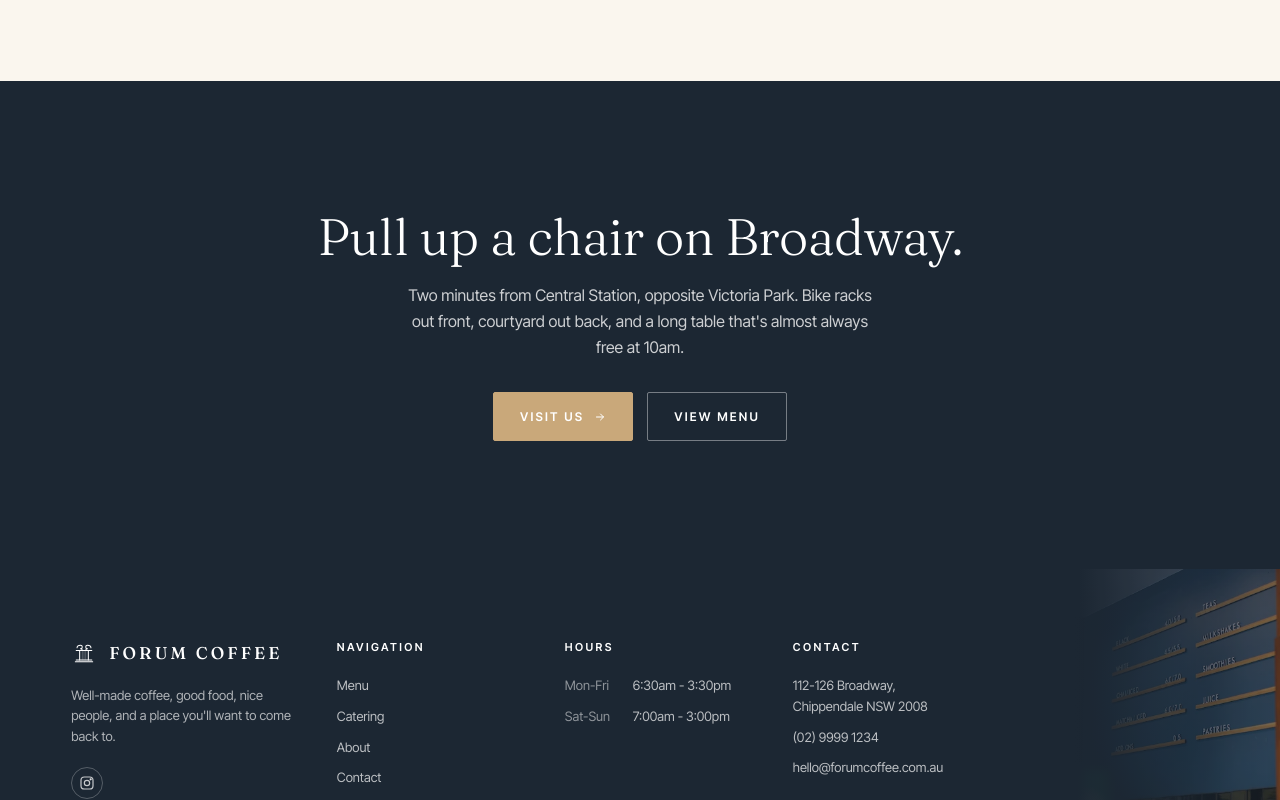
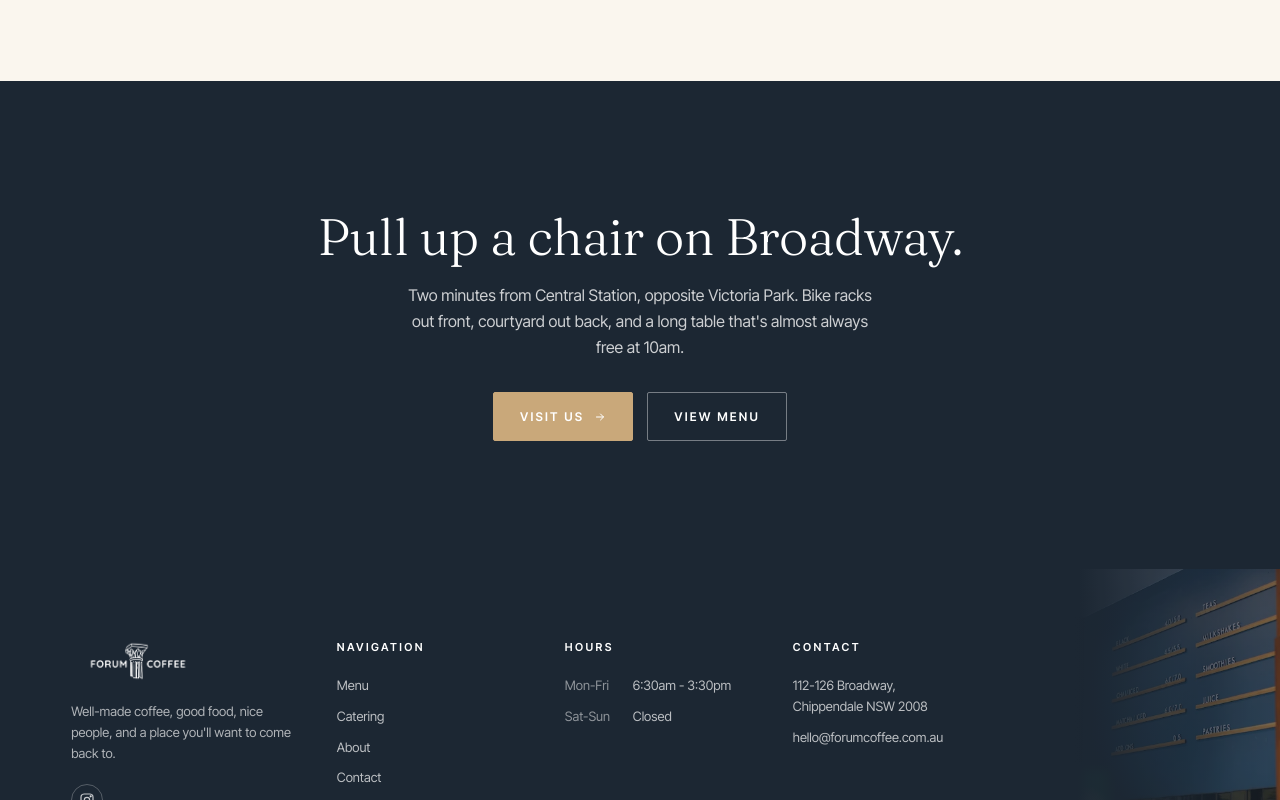
Before and after one commit to seammedia/forum-coffee, a Next.js app: page /about in a window 1280 px wide. Shown: the part 2000-2800 px from the top of the page. Built offline with nearby package versions, Linux system fonts and the light colour scheme.

Commit message:
Update logo, remove phone, close weekends
- Replace SVG logo with new white Forum Coffee image in nav and footer
- Remove phone number from footer, visit, contact, and config
- Set Saturday and Sunday hours to Closed

```diff
--- a/src/app/contact/page.tsx
+++ b/src/app/contact/page.tsx
@@ -2,7 +2,7 @@ import type { Metadata } from "next";
 import { Nav } from "@/components/nav";
 import { Footer } from "@/components/footer";
 import { PageHeader } from "@/components/page-header";
-import { IconPin, IconClock, IconPhone, IconMail } from "@/components/icons";
+import { IconPin, IconClock, IconMail } from "@/components/icons";
 
 export const metadata: Metadata = {
   title: "Contact — Forum Coffee",
@@ -72,12 +72,8 @@ export default function ContactPage() {
                     <span className="icon"><IconClock /></span>
                     <div className="text">
                       <div className="hour-line"><span>Mon-Fri</span><span>6:30am - 3:30pm</span></div>
-                      <div className="hour-line"><span>Sat-Sun</span><span>7:00am - 3:00pm</span></div>
+                      <div className="hour-line"><span>Sat-Sun</span><span>Closed</span></div>
                     </div>
-                  </div>
-                  <div className="visit-row">
-                    <span className="icon"><IconPhone /></span>
-                    <div className="text"><a href="tel:+61299991234">(02) 9999 1234</a></div>
                   </div>
                   <div className="visit-row">
                     <span className="icon"><IconMail /></span>
--- a/src/app/globals.css
+++ b/src/app/globals.css
@@ -134,6 +134,10 @@ a { color: inherit; text-decoration: none; }
   font-size: 17px;
   font-weight: 500;
   letter-spacing: 0.18em;
+}
+.nav-logo {
+  height: 44px;
+  width: auto;
 }
 .nav-links {
   display: flex;
--- a/src/components/footer.tsx
+++ b/src/components/footer.tsx
@@ -1,4 +1,4 @@
-import { ForumLogo, IconInstagram } from "./icons";
+import { IconInstagram } from "./icons";
 
 export function Footer() {
   return (
@@ -10,8 +10,7 @@ export function Footer() {
         <div className="foot-inner">
           <div className="foot-brand-block">
             <a href="#" className="nav-brand">
-              <ForumLogo color="#fff" size={26} />
-              <span className="nav-brand-name">FORUM COFFEE</span>
+              <img src="/images/logo-white.png" alt="Forum Coffee" className="nav-logo" />
             </a>
             <p>
               Well-made coffee, good food, nice people, and a place you&apos;ll
@@ -42,14 +41,13 @@ export function Footer() {
             <h4>Hours</h4>
             <div className="lines">
               <div className="hour-line"><span>Mon-Fri</span><span>6:30am - 3:30pm</span></div>
-              <div className="hour-line"><span>Sat-Sun</span><span>7:00am - 3:00pm</span></div>
+              <div className="hour-line"><span>Sat-Sun</span><span>Closed</span></div>
             </div>
           </div>
           <div className="foot-col">
             <h4>Contact</h4>
             <div className="lines">
               <div className="line">112-126 Broadway,<br />Chippendale NSW 2008</div>
-              <div className="line"><a href="tel:+61299991234">(02) 9999 1234</a></div>
               <div className="line"><a href="mailto:hello@forumcoffee.com.au">hello@forumcoffee.com.au</a></div>
             </div>
           </div>
--- a/src/components/nav.tsx
+++ b/src/components/nav.tsx
@@ -1,4 +1,3 @@
-import { ForumLogo } from "./icons";
 import { SQUARE_ONLINE_URL } from "@/lib/config";
 
 export function Nav() {
@@ -6,8 +5,7 @@ export function Nav() {
     <header className="nav">
       <div className="container nav-inner">
         <a href="/" className="nav-brand">
-          <ForumLogo color="#fff" size={26} />
-          <span className="nav-brand-name">FORUM COFFEE</span>
+          <img src="/images/logo-white.png" alt="Forum Coffee" className="nav-logo" />
         </a>
         <nav className="nav-links">
           <a href="/menu">Menu</a>
--- a/src/components/visit.tsx
+++ b/src/components/visit.tsx
@@ -1,4 +1,4 @@
-import { IconPin, IconClock, IconPhone, IconMail } from "./icons";
+import { IconPin, IconClock, IconMail } from "./icons";
 
 export function Visit() {
   return (
@@ -20,13 +20,7 @@ export function Visit() {
                 <span className="icon"><IconClock /></span>
                 <div className="text">
                   <div className="hour-line"><span>Mon-Fri</span><span>6:30am - 3:30pm</span></div>
-                  <div className="hour-line"><span>Sat-Sun</span><span>7:00am - 3:00pm</span></div>
-                </div>
-              </div>
-              <div className="visit-row">
-                <span className="icon"><IconPhone /></span>
-                <div className="text">
-                  <a href="tel:+61299991234">(02) 9999 1234</a>
+                  <div className="hour-line"><span>Sat-Sun</span><span>Closed</span></div>
                 </div>
               </div>
               <div className="visit-row">
--- a/src/lib/config.ts
+++ b/src/lib/config.ts
@@ -11,13 +11,11 @@ export const SQUARE_EMBED_ENABLED = false;
 export const BUSINESS = {
   name: "Forum Coffee",
   address: "112-126 Broadway, Chippendale NSW 2008",
-  phone: "(02) 9999 1234",
-  phoneTel: "+61299991234",
   email: "hello@forumcoffee.com.au",
   cateringEmail: "catering@forumcoffee.com.au",
   instagram: "https://www.instagram.com/forumcoffeeunda/",
   hours: {
     weekday: "6:30am - 3:30pm",
-    weekend: "7:00am - 3:00pm",
+    weekend: "Closed",
   },
 };
```
Also changed, not shown: public/images/logo-white.png (added).
